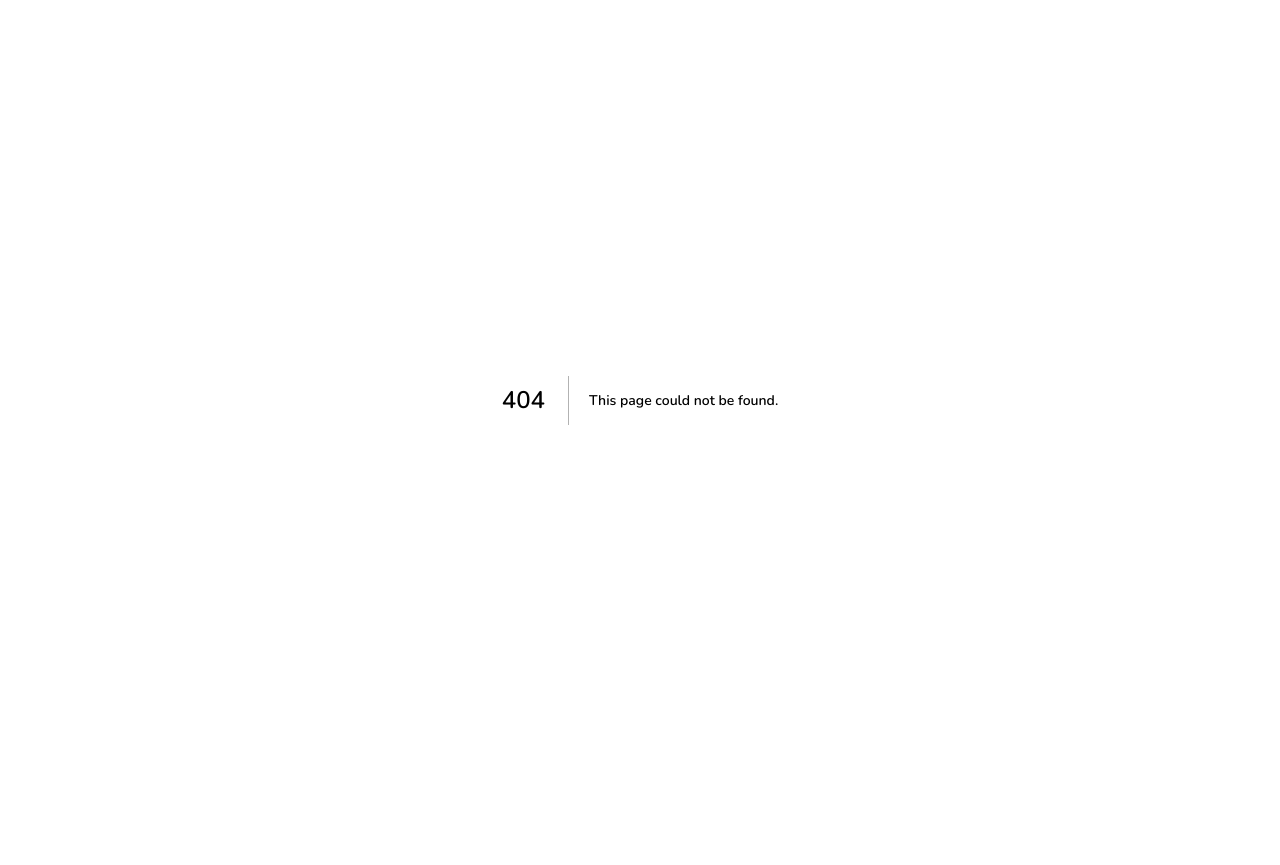
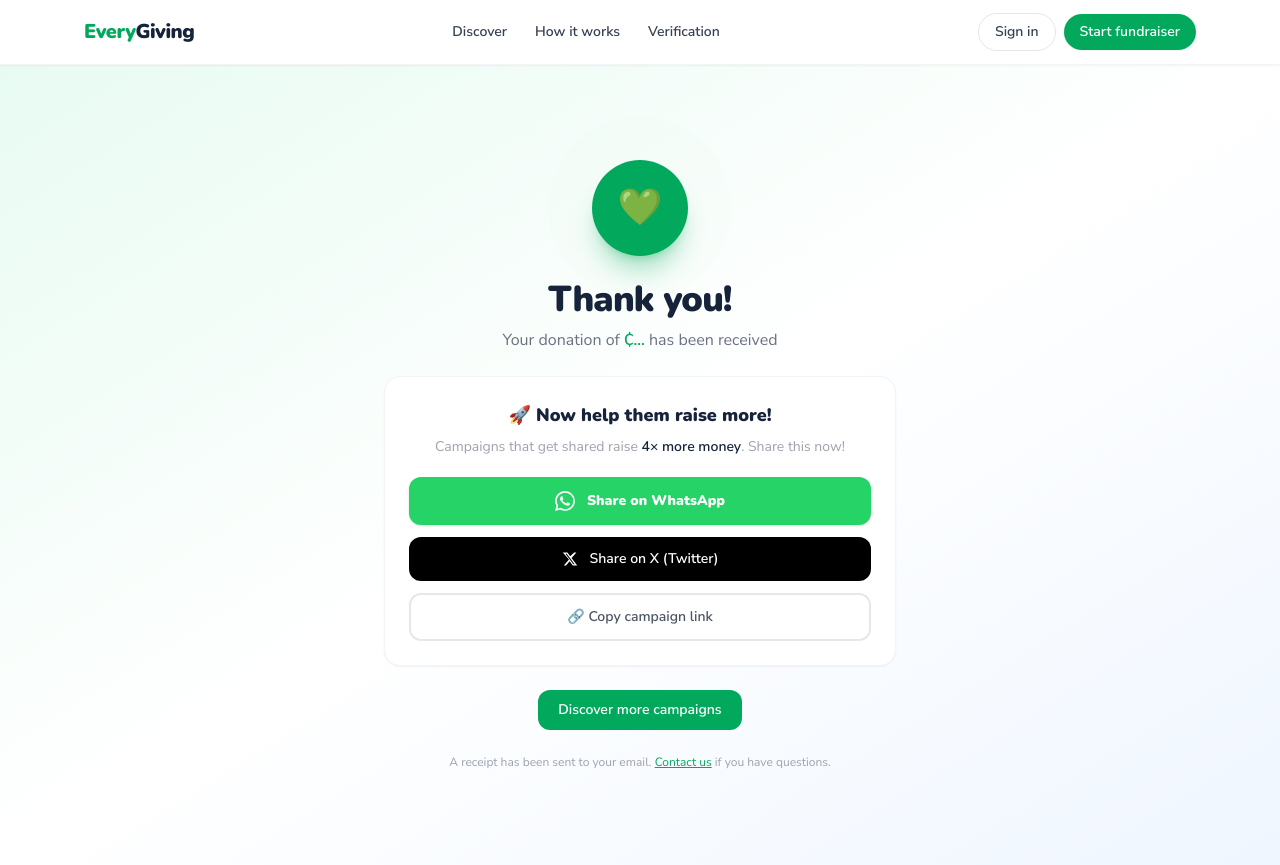
Before and after one commit to jefferyofosu1-cyber/everygivinggh, a Next.js app: page /success in a window 1280 px wide. Before the commit this address had no page. Before the commit the page ends 800 px from the top, so only its background shows below. Built offline with nearby package versions, Linux system fonts and the light colour scheme; no server answers.

Commit message:
Add files via upload

```diff
--- /dev/null
+++ b/app/success/page.tsx
@@ -0,0 +1,135 @@
+'use client'
+import { Suspense } from 'react'
+import { useEffect, useState } from 'react'
+import { useSearchParams } from 'next/navigation'
+import Link from 'next/link'
+import Navbar from '@/components/layout/Navbar'
+import { createClient } from '@/lib/supabase'
+
+function SuccessContent() {
+  const searchParams = useSearchParams()
+  const campaignId = searchParams.get('campaign')
+  const amount = searchParams.get('amount')
+  const name = searchParams.get('name')
+  const [campaign, setCampaign] = useState<any>(null)
+
+  useEffect(() => {
+    if (campaignId) {
+      const supabase = createClient()
+      supabase.from('campaigns').select('*').eq('id', campaignId).single()
+        .then(({ data }) => setCampaign(data))
+    }
+  }, [campaignId])
+
+  const shareText = campaign
+    ? `I just donated ₵${amount} to "${campaign.title}" on Every Giving! Help them reach their goal 💚`
+    : `I just donated on Every Giving — Ghana's trusted crowdfunding platform! 💚`
+  const shareUrl = campaign
+    ? `https://everygivinggh.vercel.app/campaigns/${campaignId}`
+    : 'https://everygivinggh.vercel.app'
+  const whatsappUrl = `https://wa.me/?text=${encodeURIComponent(shareText + '\n\n' + shareUrl)}`
+  const twitterUrl = `https://twitter.com/intent/tweet?text=${encodeURIComponent(shareText)}&url=${encodeURIComponent(shareUrl)}`
+
+  return (
+    <div className="min-h-screen bg-gradient-to-br from-primary-light via-white to-blue-50 flex items-center justify-center px-5 py-12">
+      <div className="max-w-lg w-full text-center">
+
+        {/* Success animation */}
+        <div className="relative inline-flex items-center justify-center w-24 h-24 mb-6">
+          <div className="absolute inset-0 bg-primary/10 rounded-full animate-ping" />
+          <div className="relative w-24 h-24 bg-primary rounded-full flex items-center justify-center text-4xl shadow-xl shadow-primary/30">
+            💚
+          </div>
+        </div>
+
+        <h1 className="font-nunito font-black text-navy text-3xl md:text-4xl tracking-tight mb-2">
+          Thank you{name ? `, ${name}` : ''}!
+        </h1>
+        <p className="text-gray-500 mb-6">
+          Your donation of <strong className="text-primary font-black">₵{amount || '...'}</strong> has been received
+        </p>
+
+        {campaign && (
+          <div className="bg-white rounded-xl border border-gray-100 shadow-sm p-4 mb-6 mx-auto max-w-sm">
+            <div className="font-nunito font-bold text-navy text-sm line-clamp-1">{campaign.title}</div>
+            <div className="mt-2 h-1.5 bg-gray-100 rounded-full overflow-hidden">
+              <div className="h-full bg-gradient-to-r from-primary-dark to-primary rounded-full"
+                style={{ width: `${Math.min((campaign.raised_amount / campaign.goal_amount) * 100, 100)}%` }} />
+            </div>
+            <div className="flex justify-between text-xs mt-1.5">
+              <span className="font-bold text-navy">₵{campaign.raised_amount?.toLocaleString()} raised</span>
+              <span className="text-primary font-bold">
+                {Math.round((campaign.raised_amount / campaign.goal_amount) * 100)}%
+              </span>
+            </div>
+          </div>
+        )}
+
+        {/* Share section */}
+        <div className="bg-white rounded-2xl border border-gray-100 shadow-sm p-6 mb-6">
+          <div className="font-nunito font-black text-navy text-lg mb-2">🚀 Now help them raise more!</div>
+          <p className="text-sm text-gray-400 mb-5">
+            Campaigns that get shared raise <strong className="text-navy">4× more money</strong>. Share this now!
+          </p>
+          <div className="flex flex-col gap-3">
+            <a href={whatsappUrl} target="_blank" rel="noopener noreferrer"
+              className="flex items-center justify-center gap-3 py-3.5 bg-[#25D366] hover:bg-[#20BD5C] text-white font-nunito font-black rounded-xl transition-all hover:-translate-y-0.5 shadow text-sm">
+              <svg viewBox="0 0 24 24" className="w-5 h-5 fill-current">
+                <path d="M17.472 14.382c-.297-.149-1.758-.867-2.03-.967-.273-.099-.471-.148-.67.15-.197.297-.767.966-.94 1.164-.173.199-.347.223-.644.075-.297-.15-1.255-.463-2.39-1.475-.883-.788-1.48-1.761-1.653-2.059-.173-.297-.018-.458.13-.606.134-.133.298-.347.446-.52.149-.174.198-.298.298-.497.099-.198.05-.371-.025-.52-.075-.149-.669-1.612-.916-2.207-.242-.579-.487-.5-.669-.51-.173-.008-.371-.01-.57-.01-.198 0-.52.074-.792.372-.272.297-1.04 1.016-1.04 2.479 0 1.462 1.065 2.875 1.213 3.074.149.198 2.096 3.2 5.077 4.487.709.306 1.262.489 1.694.625.712.227 1.36.195 1.871.118.571-.085 1.758-.719 2.006-1.413.248-.694.248-1.289.173-1.413-.074-.124-.272-.198-.57-.347m-5.421 7.403h-.004a9.87 9.87 0 01-5.031-1.378l-.361-.214-3.741.982.998-3.648-.235-.374a9.86 9.86 0 01-1.51-5.26c.001-5.45 4.436-9.884 9.888-9.884 2.64 0 5.122 1.03 6.988 2.898a9.825 9.825 0 012.893 6.994c-.003 5.45-4.437 9.884-9.885 9.884m8.413-18.297A11.815 11.815 0 0012.05 0C5.495 0 .16 5.335.157 11.892c0 2.096.547 4.142 1.588 5.945L.057 24l6.305-1.654a11.882 11.882 0 005.683 1.448h.005c6.554 0 11.89-5.335 11.893-11.893a11.821 11.821 0 00-3.48-8.413z"/>
+              </svg>
+              Share on WhatsApp
+            </a>
+            <a href={twitterUrl} target="_blank" rel="noopener noreferrer"
+              className="flex items-center justify-center gap-3 py-3 bg-black hover:bg-gray-900 text-white font-bold rounded-xl transition-all text-sm">
+              <svg viewBox="0 0 24 24" className="w-4 h-4 fill-current">
+                <path d="M18.244 2.25h3.308l-7.227 8.26 8.502 11.24H16.17l-4.714-6.231-5.401 6.231H2.744l7.73-8.835L1.254 2.25H8.08l4.253 5.622 5.91-5.622zm-1.161 17.52h1.833L7.084 4.126H5.117z"/>
+              </svg>
+              Share on X (Twitter)
+            </a>
+            <button
+              onClick={() => { navigator.clipboard.writeText(shareUrl); alert('Link copied!') }}
+              className="flex items-center justify-center gap-2 py-3 border-2 border-gray-200 hover:border-primary hover:text-primary text-gray-600 font-bold rounded-xl transition-all text-sm">
+              🔗 Copy campaign link
+            </button>
+          </div>
+        </div>
+
+        <div className="flex gap-3 justify-center">
+          {campaign && (
+            <Link href={`/campaigns/${campaignId}`}
+              className="px-5 py-2.5 border-2 border-gray-200 hover:border-primary hover:text-primary text-gray-600 font-bold rounded-xl transition-all text-sm">
+              View campaign
+            </Link>
+          )}
+          <Link href="/campaigns"
+            className="px-5 py-2.5 bg-primary hover:bg-primary-dark text-white font-bold rounded-xl transition-all text-sm">
+            Discover more campaigns
+          </Link>
+        </div>
+
+        <p className="text-xs text-gray-400 mt-6">
+          A receipt has been sent to your email.{' '}
+          <Link href="#" className="text-primary underline">Contact us</Link> if you have questions.
+        </p>
+      </div>
+    </div>
+  )
+}
+
+export default function SuccessPage() {
+  return (
+    <>
+      <Navbar />
+      <Suspense fallback={
+        <div className="min-h-screen flex items-center justify-center">
+          <div className="text-center">
+            <div className="w-16 h-16 bg-primary rounded-full flex items-center justify-center text-3xl mx-auto mb-4 animate-pulse">💚</div>
+            <div className="font-nunito font-black text-navy text-xl">Loading...</div>
+          </div>
+        </div>
+      }>
+        <SuccessContent />
+      </Suspense>
+    </>
+  )
+}
```
